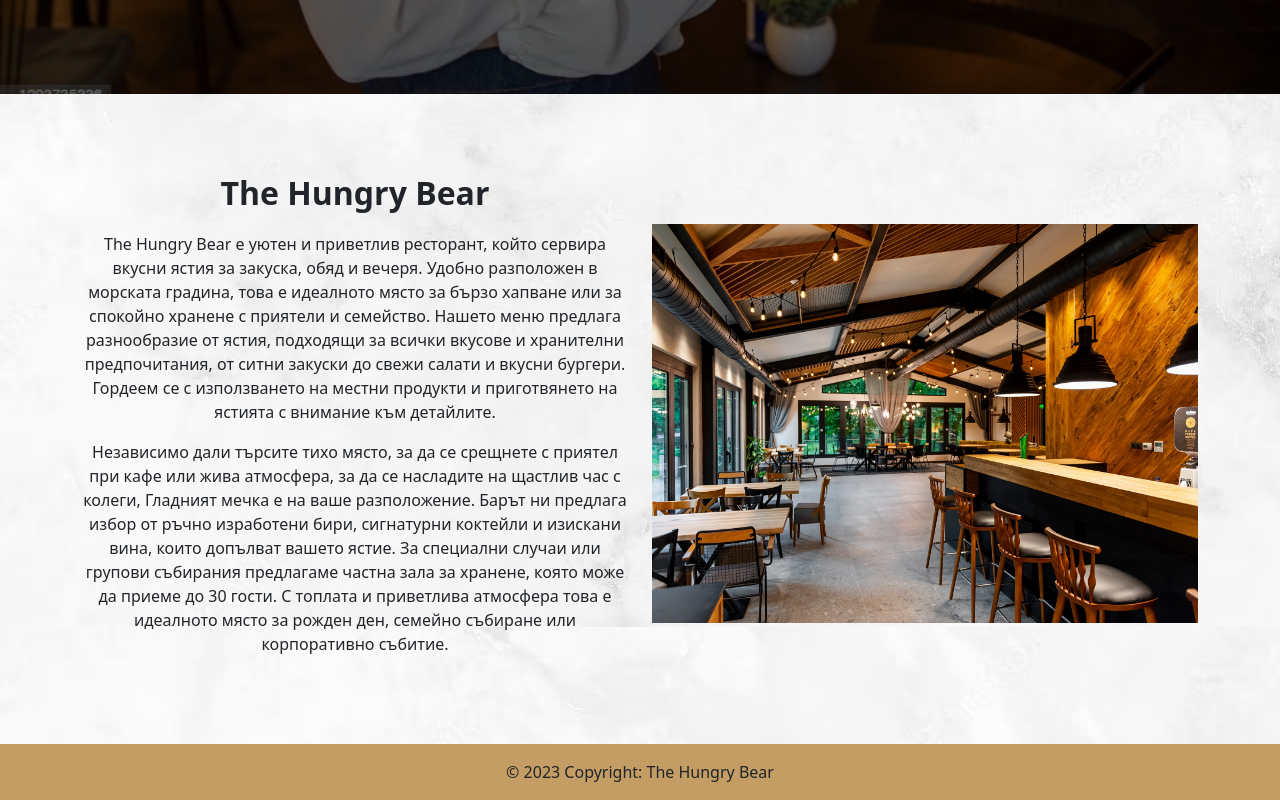
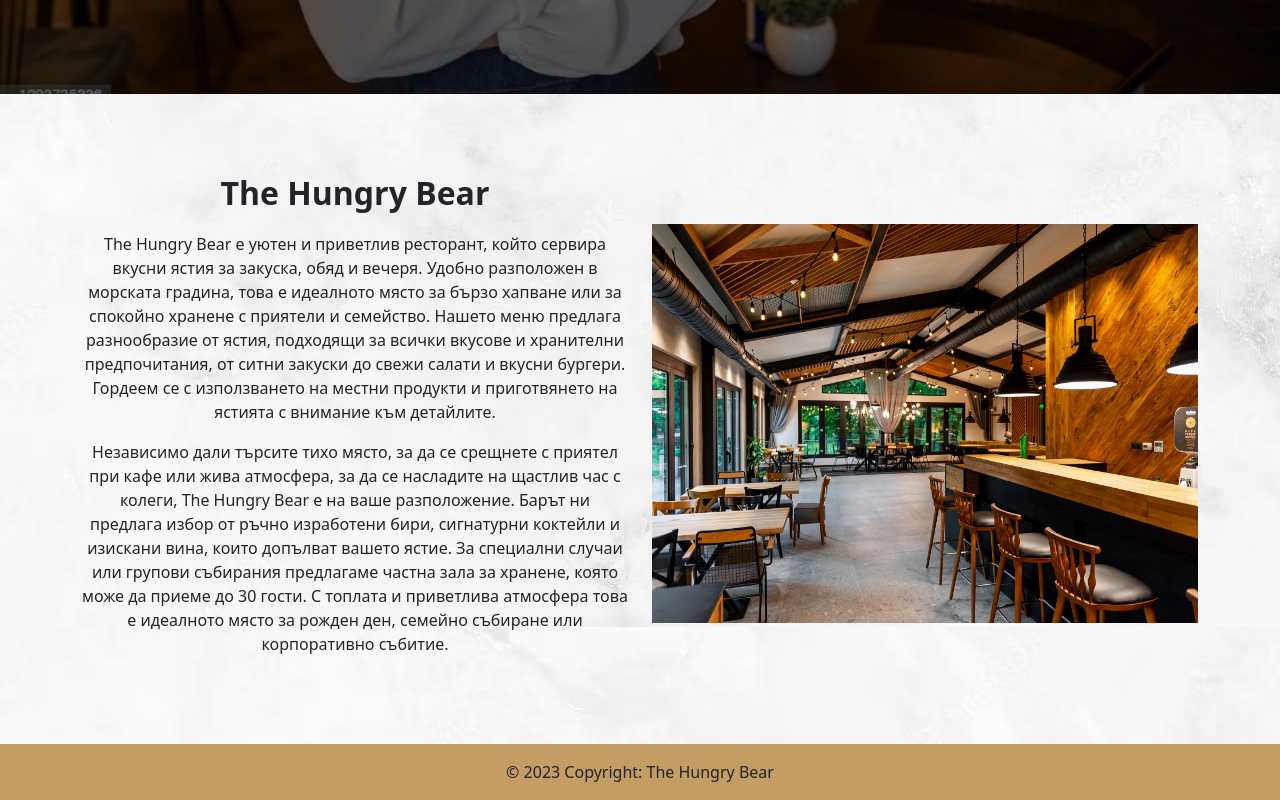
Before and after one commit to KristiyanEftimov/restaurant-react-app, a React (Create React App) app in the folder restaurant-react-app/: page /about in a window 1280 px wide. Shown: the part 706-1506 px from the top of the page. Built offline with nearby package versions, Linux system fonts and the light colour scheme; a web font is replaced by a local one.

Commit message:
little tweak

```diff
--- a/restaurant-react-app/src/Layout/AboutInfo.js
+++ b/restaurant-react-app/src/Layout/AboutInfo.js
@@ -13,7 +13,7 @@ export default function AboutInfo() {
               <p>
                 The Hungry Bear е уютен и приветлив ресторант, който сервира вкусни ястия за закуска, обяд и вечеря. Удобно разположен в морската градина, това е идеалното място за бързо хапване или за спокойно хранене с приятели и семейство. Нашето меню предлага разнообразие от ястия, подходящи за всички вкусове и хранителни предпочитания, от ситни закуски до свежи салати и вкусни бургери. Гордеем се с използването на местни продукти и приготвянето на ястията с внимание към детайлите.
               </p>
-              <p> Независимо дали търсите тихо място, за да се срещнете с приятел при кафе или жива атмосфера, за да се насладите на щастлив час с колеги, Гладният мечка е на ваше разположение. Барът ни предлага избор от ръчно изработени бири, сигнатурни коктейли и изискани вина, които допълват вашето ястие. За специални случаи или групови събирания предлагаме частна зала за хранене, която може да приеме до 30 гости. С топлата и приветлива атмосфера това е идеалното място за рожден ден, семейно събиране или корпоративно събитие. </p>
+              <p> Независимо дали търсите тихо място, за да се срещнете с приятел при кафе или жива атмосфера, за да се насладите на щастлив час с колеги, The Hungry Bear е на ваше разположение. Барът ни предлага избор от ръчно изработени бири, сигнатурни коктейли и изискани вина, които допълват вашето ястие. За специални случаи или групови събирания предлагаме частна зала за хранене, която може да приеме до 30 гости. С топлата и приветлива атмосфера това е идеалното място за рожден ден, семейно събиране или корпоративно събитие. </p>
             </Col>
             <Col className={classes.aboutcol}>
                 <img className={classes.restaurantImage} src={RestaurantView} alt="Food"/>
```
